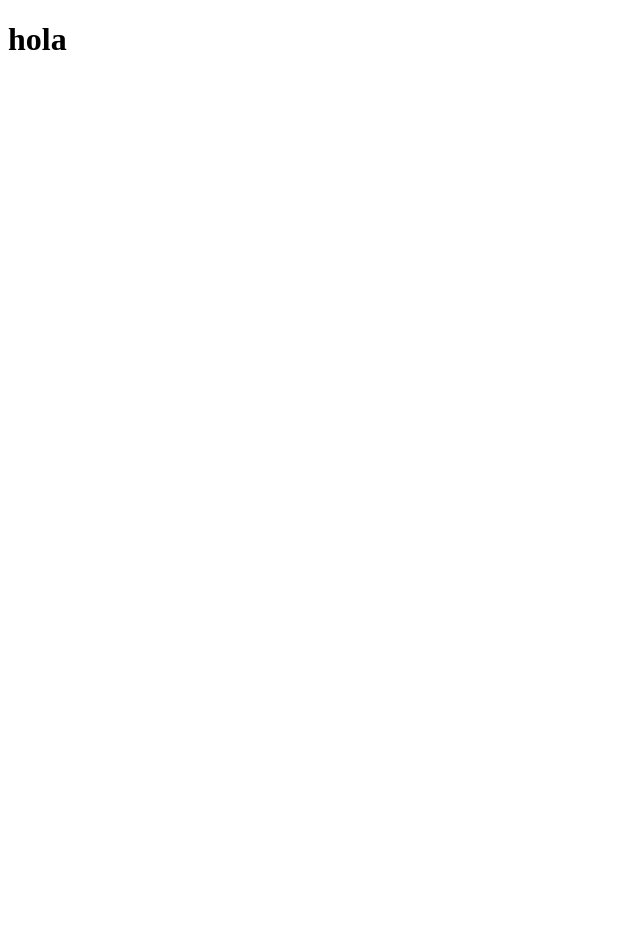
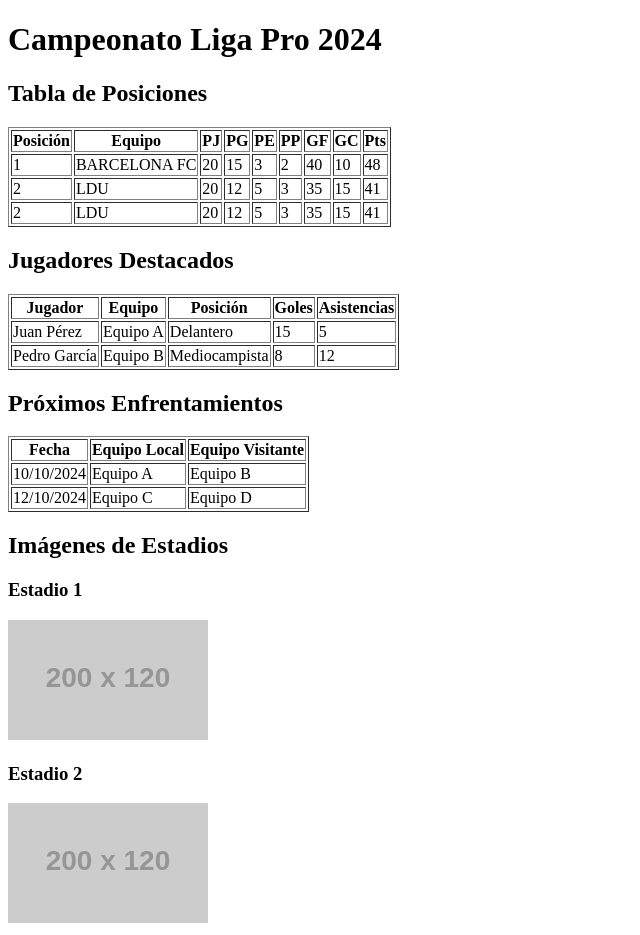
Before and after one commit to Steven-tec/proyectosweb, a plain HTML site: page campeonato.html in a window 1280 px wide. Shown: the whole page, without its empty margins (0-640 px from the left). Before the commit the page ends 800 px from the top, so only its background shows below. Drawn offline with Linux system fonts and the light colour scheme; placeholder pictures from the web are drawn by us.

Commit message:
ingreso de tablas

```diff
--- a/campeonato.html
+++ b/campeonato.html
@@ -7,6 +7,130 @@
     <title>campeonato</title>
 </head>
 <body>
-    <h1>hola</h1>
+
+<h1>Campeonato Liga Pro 2024</h1>
+<h2>Tabla de Posiciones</h2>
+
+<table border="1px">
+<thead>
+    <tr>
+        <th>Posición</th>
+        <th>Equipo</th>
+        <th>PJ</th>
+        <th>PG</th>
+        <th>PE</th>
+        <th>PP</th>
+        <th>GF</th>
+        <th>GC</th>
+        <th>Pts</th>
+    </tr>
+</thead>
+<tbody>
+    <tr>
+        <td>1</td>
+        <td>BARCELONA FC</td>
+        <td>20</td>
+        <td>15</td>
+        <td>3</td>
+        <td>2</td>
+        <td>40</td>
+        <td>10</td>
+        <td>48</td>
+    </tr>
+    <tr>
+        <td>2</td>
+        <td>LDU</td>
+        <td>20</td>
+        <td>12</td>
+        <td>5</td>
+        <td>3</td>
+        <td>35</td>
+        <td>15</td>
+        <td>41</td>
+    </tr>
+
+    <tr>
+        <td>2</td>
+        <td>LDU</td>
+        <td>20</td>
+        <td>12</td>
+        <td>5</td>
+        <td>3</td>
+        <td>35</td>
+        <td>15</td>
+        <td>41</td>
+    </tr>
+    <!-- Agregar más equipos aquí -->
+</tbody>
+</table>
+
+<h2>Jugadores Destacados</h2>
+<table border="1px">
+<thead>
+    <tr>
+        <th>Jugador</th>
+        <th>Equipo</th>
+        <th>Posición</th>
+        <th>Goles</th>
+        <th>Asistencias</th>
+    </tr>
+</thead>
+<tbody>
+    <tr>
+        <td>Juan Pérez</td>
+        <td>Equipo A</td>
+        <td>Delantero</td>
+        <td>15</td>
+        <td>5</td>
+    </tr>
+    <tr>
+        <td>Pedro García</td>
+        <td>Equipo B</td>
+        <td>Mediocampista</td>
+        <td>8</td>
+        <td>12</td>
+    </tr>
+    <!-- Agregar más jugadores aquí -->
+</tbody>
+</table>
+
+<h2>Próximos Enfrentamientos</h2>
+<table border="1px">
+<thead>
+    <tr>
+        <th>Fecha</th>
+        <th>Equipo Local</th>
+        <th>Equipo Visitante</th>
+    </tr>
+</thead>
+<tbody>
+    <tr>
+        <td>10/10/2024</td>
+        <td>Equipo A</td>
+        <td>Equipo B</td>
+    </tr>
+    <tr>
+        <td>12/10/2024</td>
+        <td>Equipo C</td>
+        <td>Equipo D</td>
+    </tr>
+    <!-- Agregar más enfrentamientos aquí -->
+</tbody>
+</table>
+
+<div class="container">
+<h2>Imágenes de Estadios</h2>
+<div class="stadium-images">
+    <div>
+        <h3>Estadio 1</h3>
+        <img src="https://via.placeholder.com/200x120.png?text=Estadio+1" alt="Estadio 1">
+    </div>
+    <div>
+        <h3>Estadio 2</h3>
+        <img src="https://via.placeholder.com/200x120.png?text=Estadio+2" alt="Estadio 2">
+    </div>
+    <!-- Agregar más imágenes de estadios aquí -->
+</div>
+</div>
 </body>
 </html>
```
